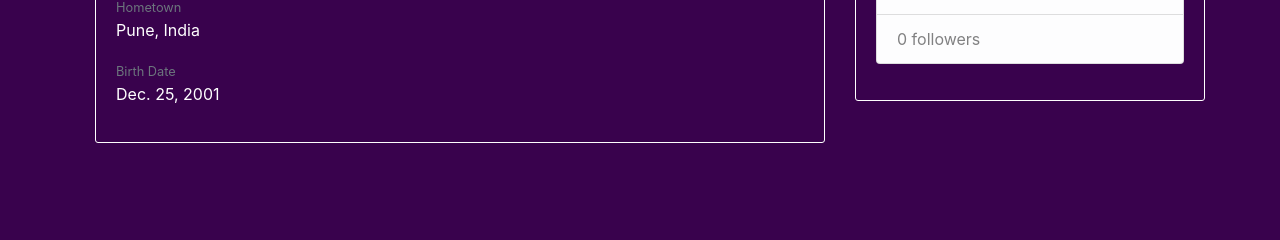
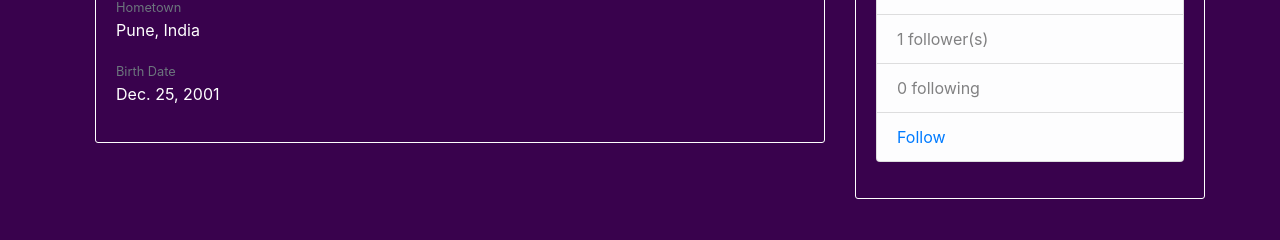
Before and after one commit to clueless-skywatcher/bitblog, a Django app: a page that uses blog/templates/blog/profile.html in a window 1280 px wide. Shown: the part 222-462 px from the top of the page. Run offline with Django 3.2, Linux system fonts and the light colour scheme; a user stored in the database is signed in; data comes from the database, SQL or seed files in the repository; data that the repository does not hold is empty; some libraries are stand-ins or nearby versions.

Commit message:
Implemented the follow system

```diff
--- a/blog/admin.py
+++ b/blog/admin.py
@@ -6,3 +6,4 @@ from .models import *
 admin.site.register(BlogPost)
 admin.site.register(BlogComment)
 admin.site.register(BlogUser)
+admin.site.register(Following)
--- a/blog/models.py
+++ b/blog/models.py
@@ -34,8 +34,8 @@ class BlogUser(models.Model):
 	birth_date = models.DateField(null = True, blank = True)
 
 class Following(models.Model):
-	user_id = models.ForeignKey(User, related_name = 'following', on_delete = models.DO_NOTHING)
-	follower_id = models.ForeignKey(User, related_name = 'followers', on_delete = models.DO_NOTHING)
+	followed = models.ForeignKey(User, related_name = 'followers', on_delete = models.DO_NOTHING)
+	follower = models.ForeignKey(User, related_name = 'following', on_delete = models.DO_NOTHING)
 
 @receiver(post_save, sender = User)
 def make_profile(sender, instance, created, **kwargs):
--- /dev/null
+++ b/blog/templates/blog/notfound404.html
@@ -0,0 +1,4 @@
+{% extends 'blog/base.html' %}
+{% block content %}
+	<h1>Oops, a 404! Seems like we didn't find what you're looking for.</h1>
+{% endblock %}
--- a/blog/templates/blog/profile.html
+++ b/blog/templates/blog/profile.html
@@ -37,9 +37,17 @@
     	<ul class="list-group">
         	<li class="list-group-item list-group-item-light">{{ profile_user.blogpost_set.count }} post(s)</li>
         	<li class="list-group-item list-group-item-light">{{ profile_user.score }} total score</li>
-        	<li class="list-group-item list-group-item-light">{{ profile_user.followers.count }} followers</li>
+        	<li class="list-group-item list-group-item-light">{{ profile_user.followers.count }} follower(s)</li>
+        	<li class="list-group-item list-group-item-light">{{ profile_user.following.count }} following</li>
         	{% if profile_user == user and user.is_authenticated %}
         		<li class="list-group-item list-group-item-light"><a href="{% url 'user-update' %}">Update Profile</li>
+        	{% endif %}
+        	{% if profile_user != user and user.is_authenticated %}
+        		{% if following %}
+        			<li class="list-group-item list-group-item-light"><a href="{% url 'unfollow-user' user.id profile_user.id %}" class="text-danger">Unfollow</a></li>
+        		{% else %}
+        			<li class="list-group-item list-group-item-light"><a href="{% url 'follow-user' user.id profile_user.id %}">Follow</a></li>
+        		{% endif %}
         	{% endif %}
       	</ul>
         </p>
--- a/blog/urls.py
+++ b/blog/urls.py
@@ -6,5 +6,7 @@ urlpatterns = [
 	path('post/<int:pk>/', show_post, name = 'post'),
 	path('post/create/', BlogPostCreateView.as_view(), name = 'post-create'),
 	path('post/<int:pk>/update/', BlogPostUpdateView.as_view(), name = 'post-update'),
-	path('post/<int:pk>/delete/', BlogPostDeleteView.as_view(), name = 'post-delete')
+	path('post/<int:pk>/delete/', BlogPostDeleteView.as_view(), name = 'post-delete'),
+	path('follow/<int:follower>_<int:followed>', follow_user, name = 'follow-user'),
+	path('unfollow/<int:follower>_<int:followed>', unfollow_user, name = 'unfollow-user')
 ]
--- a/blog/views.py
+++ b/blog/views.py
@@ -1,5 +1,5 @@
 from django.shortcuts import render, redirect
-from .models import BlogPost, BlogComment
+from .models import BlogPost, BlogComment, Following
 from django.contrib.auth.models import User
 from django.contrib import messages
 from .forms import UserRegistrationForm, UserUpdateForm, CommentForm, BlogUserUpdateForm
@@ -37,10 +37,21 @@ def register_page(request):
 
 def profile(request, username):
 	user = User.objects.filter(username = username).first()
+	current_user = request.user
+
+	rel_follow = Following.objects.filter(followed = user, follower = current_user).first()
+	if rel_follow:
+		following = True
+	else:
+		following = False
+
+	if not user:
+		return render(request, 'blog/notfound404.html')
 	posts = user.blogpost_set.order_by('-post_date')
 	return render(request, 'blog/profile.html', context = {
 		'profile_user' : user,
-		'posts' : posts
+		'posts' : posts,
+		'following' : following
 	})
 
 def show_post(request, pk):
@@ -71,6 +82,29 @@ def show_post(request, pk):
 	})
 
 @login_required
+def follow_user(request, follower, followed):
+	followerUser = User.objects.filter(pk = follower).first()
+	followedUser = User.objects.filter(pk = followed).first()
+
+	rel_follow = Following.objects.filter(followed = followedUser, follower = followerUser).first()
+	if rel_follow is None:
+		rel_follow = Following(followed = followedUser, follower = followerUser)
+		rel_follow.save()
+		messages.success(request, f'You are following {followedUser.username}')
+	return redirect('profile', followedUser.username)
+
+@login_required
+def unfollow_user(request, follower, followed):
+	followerUser = User.objects.filter(pk = follower).first()
+	followedUser = User.objects.filter(pk = followed).first()
+
+	rel_follow = Following.objects.filter(followed = followedUser, follower = followerUser).first()
+	if rel_follow:
+		rel_follow.delete()
+		messages.info(request, f'You are no longer following {followedUser.username}')
+	return redirect('profile', followedUser.username)
+
+@login_required
 def update_user(request):
 	if request.method == 'POST':
 		update_form = UserUpdateForm(request.POST, instance = request.user)
@@ -90,30 +124,6 @@ def update_user(request):
 		'profile_form' : profile_form
 	}
 	return render(request, 'blog/update_profile.html', context = context)
-
-# @login_required
-# def make_comment(request, pk):
-# 	post = BlogPost.objects.filter(id = pk).first()
-# 	if request.method == 'POST':
-# 		comment_form = CommentForm(request.POST)
-# 		if comment_form.is_valid():
-# 			post = BlogPost.objects.filter(id = pk).first()
-# 			user = request.user
-# 			comment = form.cleaned_data.get('comment')
-# 			comm_obj = BlogComment(
-# 				comment = comment,
-# 				author = user,
-# 				parent_post = post
-# 			)
-# 			comm_obj.save()
-# 		return redirect('post', pk = pk)
-# 	else:
-# 		comment_form = CommentForm()
-
-# 	return render(request, 'blog/post.html', context = {
-# 		'post' : post,
-# 		'comment_form' : comment_form
-# 	})
 
 class BlogPostListView(ListView):
 	model = BlogPost
```
Also changed, not shown: blog/migrations/0005_auto_20200820_1920.py (added), blog/migrations/0006_auto_20200820_1937.py (added), db.sqlite3.
